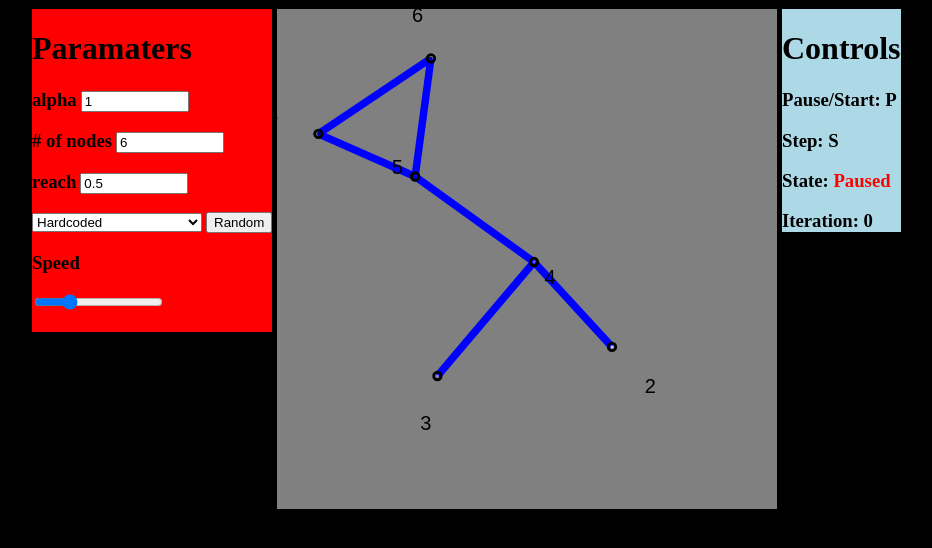
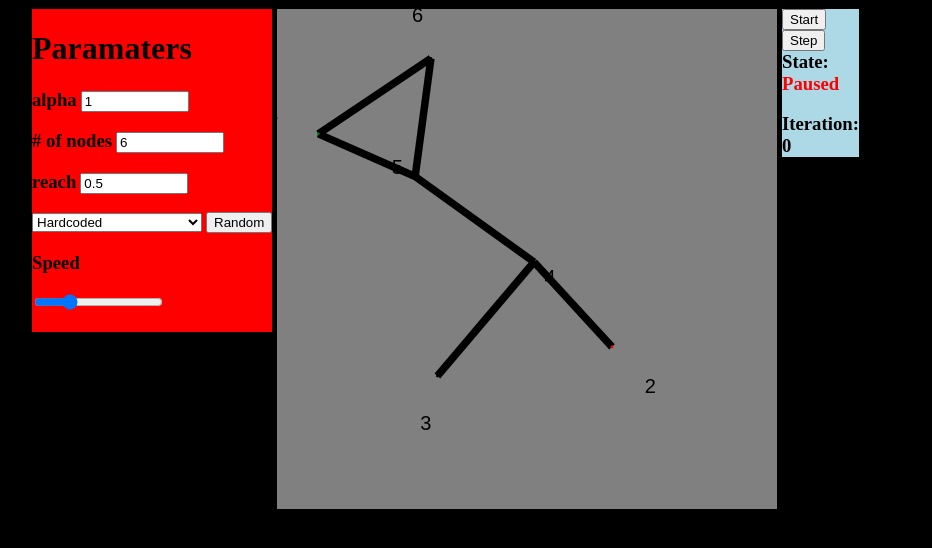
Before and after one commit to laharrari/Physarum-SPP-Research, a plain HTML site: page index.html in a window 1280 px wide. Both pictures are taken after a click on the button "Random". Shown: the whole page, without its empty margins (114-1046 px from the left). Drawn offline with Linux system fonts and the light colour scheme.

Commit message:
start, stop and step are buttons. changed node colors based on type

```diff
--- a/gameengine.js
+++ b/gameengine.js
@@ -56,25 +56,7 @@ GameEngine.prototype.start = function () {
 
 GameEngine.prototype.startInput = function () {
     var that = this;
-    //REMOVE LATER: KEY LISTENERS FOR STEPPING TO NEXT ITERATION
-    this.ctx.canvas.addEventListener("keydown", function (e) {
-        if (!GAME_ENGINE.reset && !SIMULATION.stopSimulation) {
-            if (e.code === "KeyS") {
-                SIMULATION.nextIteration();
-            } else if (e.code === "KeyP") {
-                var state = document.getElementById("state");
-                if (that.pause) {
-                    that.pause = false;
-                    state.innerHTML = "Running"
-                    state.style.color = "green";
-                } else {
-                    that.pause = true;
-                    state.innerHTML = "Paused";
-                    state.style.color = "red";
-                }
-            }
-        }
-    });
+
 }
 
 GameEngine.prototype.addEntity = function (entity) {
--- a/index.html
+++ b/index.html
@@ -17,9 +17,8 @@
     <div class="wrapper">
         <canvas id="gameWorld" tabindex="1" width="500" height="500"></canvas>
         <div id="sidebar">
-            <h1>Controls</h1>
-            <h3>Pause/Start: P</h3>
-            <h3>Step: S</h3>
+            <button class="button" id="startStopButton" type="button">Start</button>
+            <button class="button" id="stepButton" type="button">Step</button>
             <h3 class="label">State: <!--
             --><h3 id="state">Paused</h3>
             </h3><br><br/>
--- a/mapgen.js
+++ b/mapgen.js
@@ -24,11 +24,11 @@ function NodeMap(theMapType) {
     document.getElementById("iteration").innerHTML = SIMULATION.iterationCount;
     console.log("Map Created!");
 
-    // console.log("Iteration: " + SIMULATION.iterationCount);
+    console.log("Iteration: " + SIMULATION.iterationCount);
     for (let i = 0; i < EDGES.length; i++) {
         var edge = EDGES[i];
-        // console.log("D" + edge.startNode.nodeLabel + edge.endNode.nodeLabel + ": " + edge.conductivity);
-        // console.log("L" + edge.startNode.nodeLabel + edge.endNode.nodeLabel + ": " + edge.length);
+        console.log("D" + edge.startNode.nodeLabel + edge.endNode.nodeLabel + ": " + edge.conductivity);
+        console.log("L" + edge.startNode.nodeLabel + edge.endNode.nodeLabel + ": " + edge.length);
     }
 }
 
@@ -348,11 +348,11 @@ NodeMap.prototype.drawNodeMap = function () {
 
         var red = Math.floor((EDGES[i].flux) * 2 * 255);
         var green = Math.floor((EDGES[i].flux) * 2 * 255);
-        var blue = Math.floor(255);
-        if (red < 0) {
+        var blue = Math.floor((EDGES[i].flux) * 2 * 255);
+        if (red < 0 || green < 0 < blue < 0) {
             red = 0;
             green = 0;
-            blue = Math.floor(dist * 2 * 255);
+            blue = 0;
         }
         GAME_ENGINE.ctx.strokeStyle = "rgb(" + red + "," + green + "," + blue + ")";
 
@@ -366,22 +366,19 @@ NodeMap.prototype.drawNodeMap = function () {
     for (var i = 0; i < NODES.length; i++) {
         var node = NODES[i];
         GAME_ENGINE.ctx.beginPath();
-        var rad = Math.sqrt(Math.max(node.pressure * 7.5, Math.min(2 * (1 + sites[i]), 50)));
+        var rad = Math.sqrt(Math.max(node.pressure * 10, Math.min(2 * (1 + sites[i]), 50)));
         GAME_ENGINE.ctx.arc(w * node.x + x, h * node.y + y, rad, 0, 2 * Math.PI, false);
         var dist = Math.sqrt(node.x * node.x + node.y * node.y) / Math.sqrt(2);
-        var red = Math.floor((dist - 0.5) * 2 * 255);
-        var green = Math.floor((dist - 0.5) * 2 * 255);
-        var blue = Math.floor(255);
-        if (red < 0) {
-            red = 0;
-            green = 0;
-            blue = Math.floor(dist * 2 * 255);
+
+        color = "black";
+        if (node.nodeType === NODE_TYPES.SINK) {
+            color = "red";
+        } else if (node.nodeType === NODE_TYPES.SOURCE) {
+            color = "green";
         }
 
-        GAME_ENGINE.ctx.fillStyle = "rgb(" + red + "," + green + "," + blue + ")";
+        GAME_ENGINE.ctx.fillStyle = color;
         GAME_ENGINE.ctx.fill();
-        GAME_ENGINE.ctx.strokeStyle = "Black";
-        GAME_ENGINE.ctx.stroke();
 
         GAME_ENGINE.ctx.font = "20px Arial";
         GAME_ENGINE.ctx.fillStyle = "Black";
--- a/utilities.js
+++ b/utilities.js
@@ -60,6 +60,12 @@ function addHTMLListeners() {
     var speedSlider = document.getElementById("speedSlider");
     var randomButton = document.getElementById("randomButton");
     var hardcodedSelect = document.getElementById("hardcoded");
+    var startStopButton = document.getElementById("startStopButton");
+    var stepButton = document.getElementById("stepButton");
+
+    startStopButton.disabled = true;
+    stepButton.disabled = true;
+
     speedSlider.addEventListener("change", function () {
         tickDelay = maxTickDelay - speedSlider.value;
         SIMULATION.maxCounter = tickDelay;
@@ -71,6 +77,27 @@ function addHTMLListeners() {
     hardcodedSelect.addEventListener("change", function () {
         newSystem(1);
         hardcodedSelect.selectedIndex = 0;
+    });
+    startStopButton.addEventListener("click", function () {
+        if (!GAME_ENGINE.reset && !SIMULATION.stopSimulation) {
+            var state = document.getElementById("state");
+            if (GAME_ENGINE.pause) {
+                GAME_ENGINE.pause = false;
+                state.innerHTML = "Running"
+                state.style.color = "green";
+                startStopButton.innerHTML = "Stop";
+            } else {
+                GAME_ENGINE.pause = true;
+                state.innerHTML = "Paused";
+                state.style.color = "red";
+                startStopButton.innerHTML = "Start";
+            }
+        }
+    });
+    stepButton.addEventListener("click", function () {
+        if (!GAME_ENGINE.reset && !SIMULATION.stopSimulation) {
+            SIMULATION.nextIteration();
+        }
     });
 }
 
@@ -84,6 +111,10 @@ function getParams() {
 }
 
 function newSystem(theMapType) {
+    var startStopButton = document.getElementById("startStopButton");
+    var stepButton = document.getElementById("stepButton");
+    startStopButton.disabled = false;
+    stepButton.disabled = false;
     GAME_ENGINE.pause = true;
     GAME_ENGINE.reset = false;
     getParams();
```
